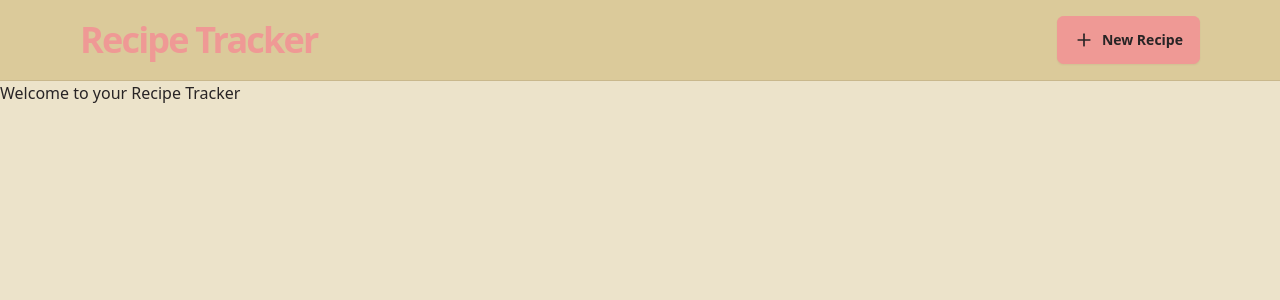
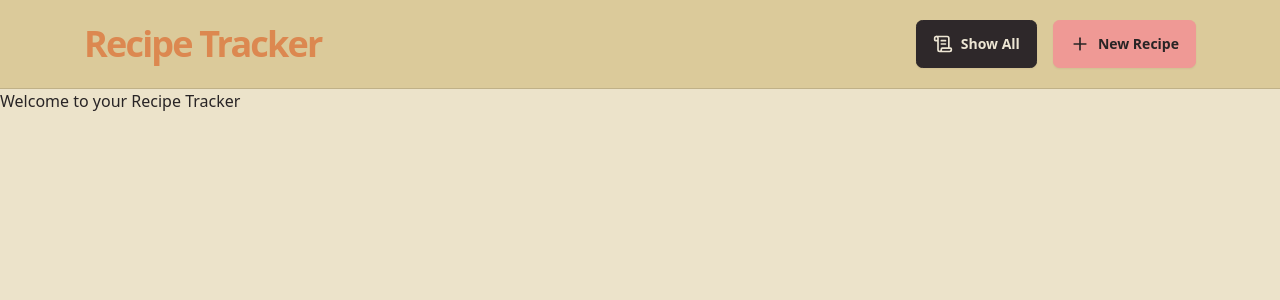
Before and after one commit to icce2k/recipe-tracker, a React app in the folder frontend/: page / in a window 1280 px wide. Shown: the top 300 px of the page. Built offline with nearby package versions, Linux system fonts and the light colour scheme; the HTML template or start-up script is replaced by a standard one.

Commit message:
Update Navbar.jsx

```diff
--- a/frontend/src/components/Navbar.jsx
+++ b/frontend/src/components/Navbar.jsx
@@ -1,13 +1,17 @@
 import { Link } from 'react-router';
-import { PlusIcon } from 'lucide-react';
+import { PlusIcon, ScrollText } from 'lucide-react';
 
 const Navbar = () => {
   return (
-    <header className="bg-base-300 border-b border-base-content/10">
-      <div className="mx-auto max-w-6xl p-4">
+    <header className="bg-base-300 border-b border-base-content/15">
+      <div className="mx-auto max-w-6xl p-5">
         <div className="flex items-center justify-between">
-          <Link to={"/"} className="text-4xl font-bold text-primary font-sans tracking-tighter">Recipe Tracker</Link>
-          <div className="flex items-center gap=4">
+          <Link to={"/"} className="text-4xl font-bold text-accent font-sans tracking-tighter">Recipe Tracker</Link>
+          <div className="flex items-center gap-4">
+            <Link to={"/all"} className="btn btn-neutral">
+              <ScrollText className="size-5" />
+              <span>Show All</span>
+            </Link>
             <Link to={"/create"} className="btn btn-primary">
               <PlusIcon className="size-5" />
               <span>New Recipe</span>
```
